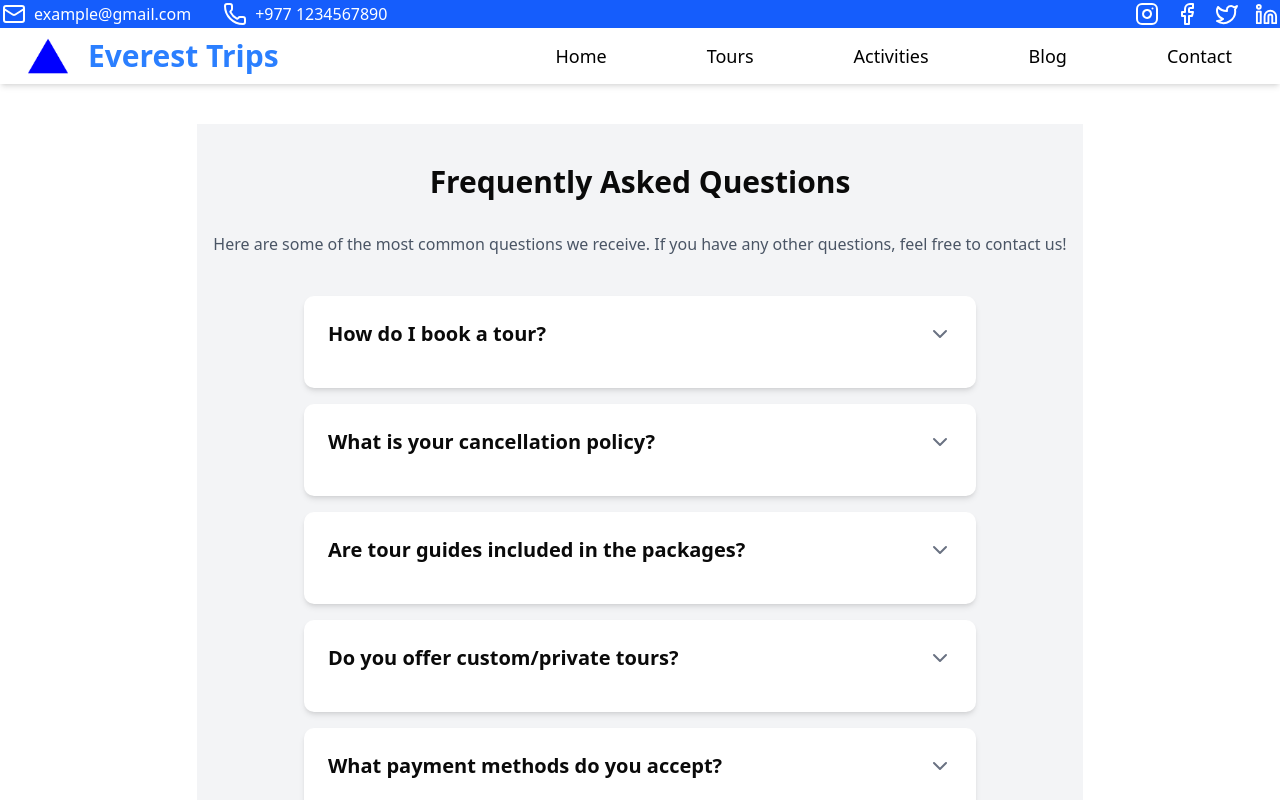
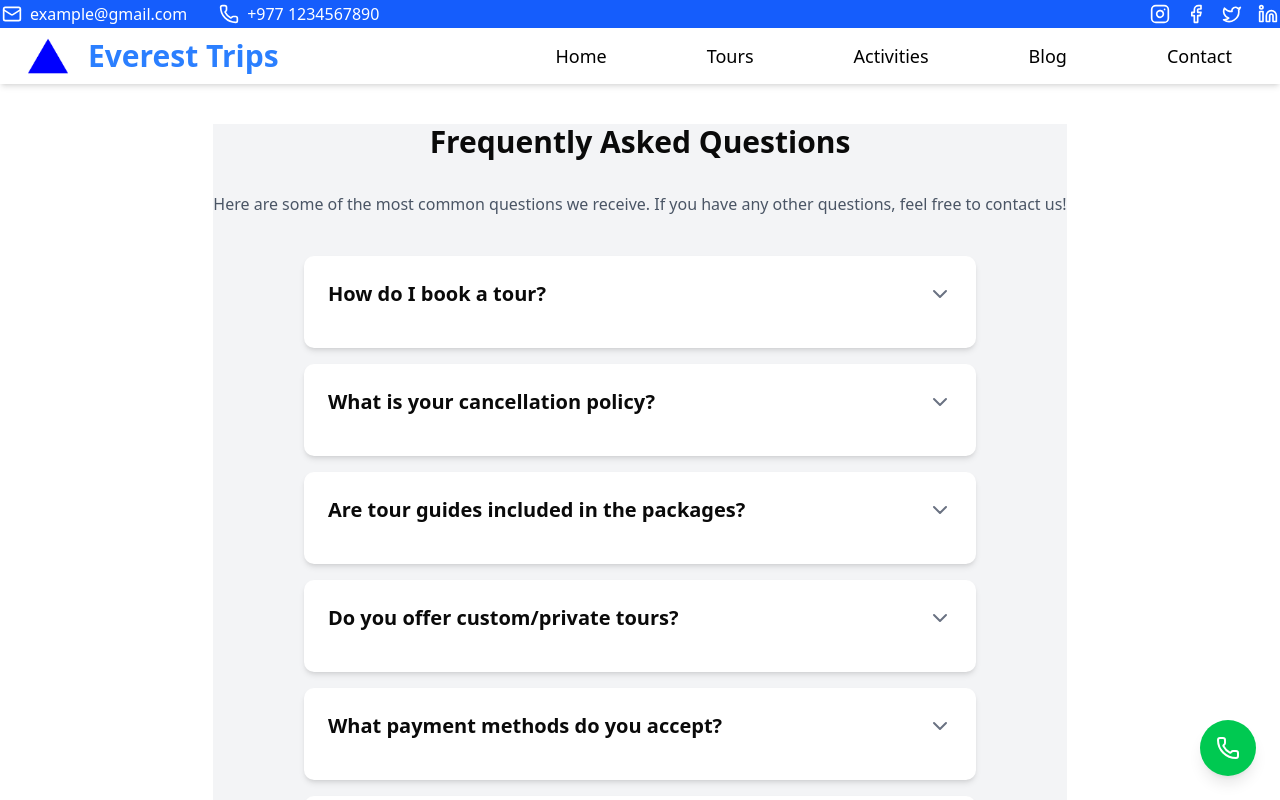
Before and after one commit to Anjuadhikari/Everest-Trips, a Next.js app: page /faq in a window 1280 px wide. Shown: the top 800 px of the page. Built offline with nearby package versions, Linux system fonts and the light colour scheme.

Commit message:
whatsapp button added

```diff
--- a/app/faq/page.tsx
+++ b/app/faq/page.tsx
@@ -1,66 +1,77 @@
 "use client";
-import React from 'react'
-import { useState } from 'react';
-import { ChevronDown } from 'lucide-react';
+import React from "react";
+
+import { useState } from "react";
+import { ChevronDown } from "lucide-react";
 
 export default function Page() {
-  const FaqData =[
+  const FaqData = [
     {
       question: "How do I book a tour?",
-    answer: "You can book a tour directly through our website by selecting your desired destination and following the booking steps.",
+      answer:
+        "You can book a tour directly through our website by selecting your desired destination and following the booking steps.",
     },
     {
       question: "What is your cancellation policy?",
-    answer: "Cancellations made 7 days before the trip will receive a full refund. Cancellations within 7 days are non-refundable.",
+      answer:
+        "Cancellations made 7 days before the trip will receive a full refund. Cancellations within 7 days are non-refundable.",
     },
     {
       question: "Are tour guides included in the packages?",
-    answer: "Yes, all our tours come with experienced and licensed local tour guides.",
+      answer:
+        "Yes, all our tours come with experienced and licensed local tour guides.",
     },
     {
       question: "Do you offer custom/private tours?",
-    answer: "Absolutely! We offer custom and private tours tailored to your interests. Contact us to create your perfect itinerary.",
+      answer:
+        "Absolutely! We offer custom and private tours tailored to your interests. Contact us to create your perfect itinerary.",
     },
     {
       question: "What payment methods do you accept?",
-    answer: "We accept all major credit cards, debit cards, and digital payments including eSewa and Khalti.",
+      answer:
+        "We accept all major credit cards, debit cards, and digital payments including eSewa and Khalti.",
     },
     {
       question: "Is transportation included in the package?",
-    answer: "Yes, transportation to and from the destination is included in most of our packages. Please check individual tour details.",
+      answer:
+        "Yes, transportation to and from the destination is included in most of our packages. Please check individual tour details.",
     },
     {
       question: "What should I pack for the trip?",
-    answer: "We recommend packing comfortable clothing, valid ID/passport, sunscreen, a water bottle, and any personal medications.",
+      answer:
+        "We recommend packing comfortable clothing, valid ID/passport, sunscreen, a water bottle, and any personal medications.",
     },
-
   ];
 
   const [isopen, setIsOpen] = useState(false);
 
   return (
-    <div className='flex items-center justify-center mh-screen px-4 py-10 rounded-2xl'>
-      <div className='bg-gray-100 min-h-screen py-10 px-4'>
-        <h1 className='text-3xl font-bold text-center mb-8'>Frequently Asked Questions</h1>
-        <p className='text-gray-600 text-center mb-10'>Here are some of the most common questions we receive. If you have any other questions, feel free to contact us!</p>
-        {
-          FaqData.map((item, index) => (
-            <div className='max-w-2xl mx-auto p-6 bg-white shadow-md rounded-lg my-4' key={index}>
-              <div className='flex justify-between items-center mb-4'>
-                <h2 className='text-xl font-semibold '>{item.question}</h2>
+    <div className="flex items-center justify-center mh-screen px-4 py-10 rounded-2xl">
+      <div className="bg-gray-100 ">
+        <h1 className="text-3xl font-bold text-center mb-8">
+          Frequently Asked Questions
+        </h1>
+        <p className="text-gray-600 text-center mb-10">
+          Here are some of the most common questions we receive. If you have any
+          other questions, feel free to contact us!
+        </p>
+        {FaqData.map((item, index) => (
+          <div
+            className="max-w-2xl mx-auto p-6 bg-white shadow-md rounded-lg my-4"
+            key={index}
+          >
+            <div className="flex justify-between items-center mb-4">
+              <h2 className="text-xl font-semibold ">{item.question}</h2>
               <ChevronDown
                 onClick={() => setIsOpen(!isopen)}
-                  className={`text-gray-500 cursor-pointer  ${isopen ? 'transform rotate-180' : ''}`}
+                className={`text-gray-500 cursor-pointer  ${
+                  isopen ? "transform rotate-180" : ""
+                }`}
               />
             </div>
-              {isopen && (
-                <div className='text-gray-700'>
-                  {item.answer}
+            {isopen && <div className="text-gray-700">{item.answer}</div>}
           </div>
-              )}
-            </div>
-          ))
-        }
+        ))}
       </div>
     </div>
   );
--- a/app/layout.tsx
+++ b/app/layout.tsx
@@ -5,6 +5,7 @@ import TopNavbar from "@/component/top-navbar";
 import Navbar from "@/component/navbar";
 import Footer from "@/component/footer";
 import TopFooter from "@/component/top-footer";
+import WhatsappButton from "@/component/whatsAppButton";
 
 const geistSans = Geist({
   variable: "--font-geist-sans",
@@ -36,6 +37,7 @@ export default function RootLayout({
 
         {children}
         <Footer />
+        <WhatsappButton />
         <TopFooter />
       </body>
     </html>
--- a/component/slide.tsx
+++ b/component/slide.tsx
@@ -85,7 +85,6 @@ export default function Slide() {
 
   return (
     <div className="max-w-5xl mx-auto px-4 py-8">
-      {/* Buttons */}
       <div className="flex justify-center items-center gap-4 mb-10">
         {Slide.map((slide, index) => (
           <button
@@ -102,7 +101,7 @@ export default function Slide() {
         ))}
       </div>
 
-      {/* Logo Card */}
+
       <div className="flex justify-center mb-10">
         {currentContent.content.map((content, index) => (
           <div
@@ -122,7 +121,6 @@ export default function Slide() {
         ))}
       </div>
 
-      {/* Details */}
       <div className="grid gap-6">
         {currentDetails.detail.map((detail, index) => (
           <div
--- a/component/top-navbar.tsx
+++ b/component/top-navbar.tsx
@@ -10,21 +10,21 @@ import React from "react";
 export default function TopNavbar() {
   return (
     <div className="bg-blue-600 text-white p-0.5 flex justify-between items-center ">
-      <div className="flex items-center space-x-8">
-        <div className="flex items-center space-x-2">
-          <Mail />
+      <div className="flex items-center space-x-8 ">
+        <div className="flex items-center space-x-2  ">
+          <Mail className="size-5 "/>
           <p>example@gmail.com</p>
         </div>
-        <div className="flex items-center space-x-2">
-          <Phone />
+        <div className="flex items-center space-x-2 ">
+          <Phone className="size-5 "/>
           <p>+977 1234567890</p>
         </div>
       </div>
       <div className="flex items-center space-x-4">
-        <Instagram className="hover:opacity-50 cursor-pointer" />
-        <Facebook className="hover:opacity-50 cursor-pointer" />
-        <Twitter className="hover:opacity-50 cursor-pointer" />
-        <Linkedin size={23} className="hover:opacity-50 cursor-pointer" />
+        <Instagram className="hover:opacity-50 cursor-pointer size-5" />
+        <Facebook className="hover:opacity-50 cursor-pointer size-5 " />
+        <Twitter className="hover:opacity-50 cursor-pointer size-5" />
+        <Linkedin size={23} className="hover:opacity-50 cursor-pointer size-5" />
       </div>
     </div>
 
--- /dev/null
+++ b/component/whatsAppButton.tsx
@@ -0,0 +1,16 @@
+"use client";
+import React from "react";
+import Link from "next/link";
+import { Phone } from "lucide-react";
+
+export default function WhatsappButton() {
+  return (
+    <Link href="https://wa.me/9816094840">
+      <div className="fixed bottom-6 right-6 z-50 bg-green-500 hover:bg-green-600 text-white rounded-full p-4 shadow-lg">
+        <span className="text-lg font-bold">
+          <Phone />
+        </span>
+      </div>
+    </Link>
+  );
+}
```
Lines whose indentation alone changed are shown as unchanged.
